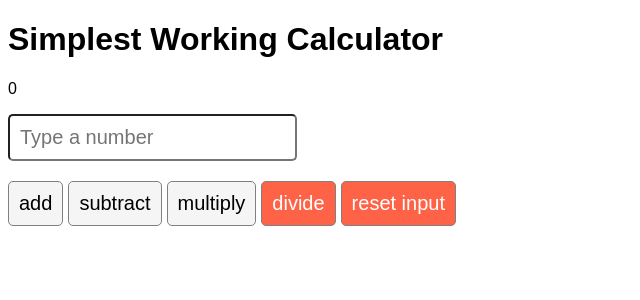
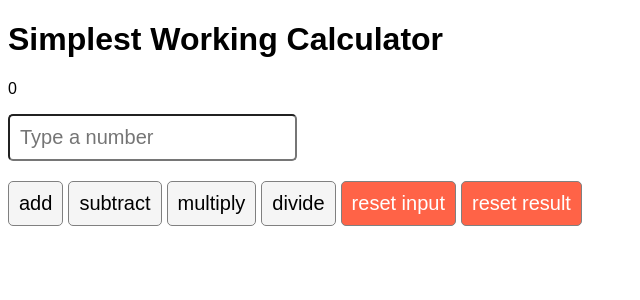
Before and after one commit to Tunzeki/calculator-app, a React (Create React App) app: page / in a window 1280 px wide. Shown: the top 300 px of the page, without its empty margins (0-640 px from the left). Built offline with nearby package versions, Linux system fonts and the light colour scheme.

Commit message:
Fix the bug in the resetInput function
Add the code for the resetResult function

Add the reset result button

```diff
--- a/src/App.js
+++ b/src/App.js
@@ -35,11 +35,13 @@ function App() {
   function resetInput(e) {
     // Add the code for the resetInput function
     e.preventDefault();
-    inputRef.current = null;
+    inputRef.current.value = null;
   };
 
   function resetResult(e) {
     // Add the code for the resetResult function
+    e.preventDefault();
+    setResult(0);
   };
 
   return (
@@ -70,6 +72,7 @@ function App() {
         {/* Add the resetInput button */}
         <button onClick={resetInput}>reset input</button>
         {/* Add the resetResult button */}
+        <button onClick={resetResult}>reset result</button>
       </form>
     </div>
   );
```
